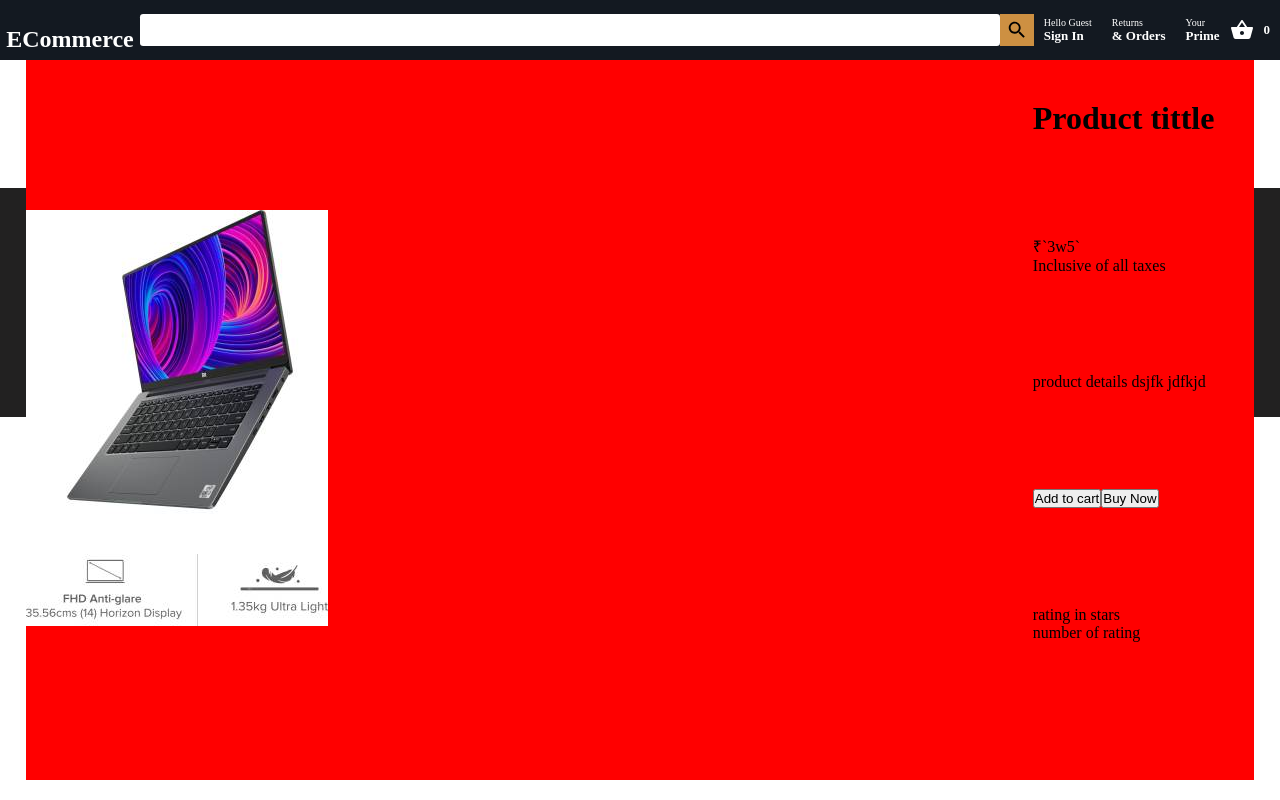
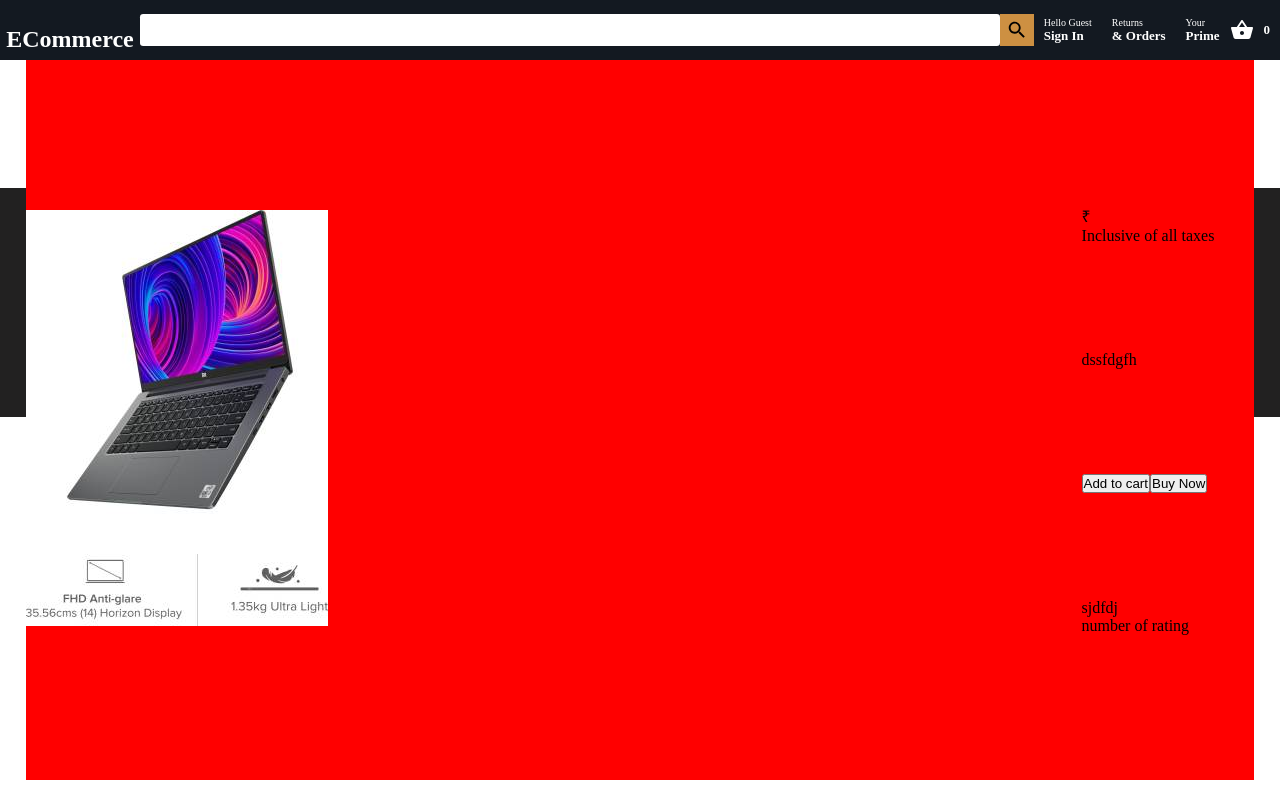
Before and after one commit to Tusharsolanki077/E-Commerce, a React (Create React App) app in the folder frontend/: page /product/1 in a window 1280 px wide. Built offline with nearby package versions, Linux system fonts and the light colour scheme; no server answers.

Commit message:
Fixed error to fetch data for productDetails components

```diff
--- a/frontend/src/actions/productAction.js
+++ b/frontend/src/actions/productAction.js
@@ -39,7 +39,7 @@ export const getProductDetails = (id) => async (dispatch)=>{
 
         dispatch({
             type: PRODUCT_DETAILS_SUCCESS,
-            payload: data,
+            payload: data.product,
         })
 
     }catch(error){
--- a/frontend/src/components/layout/loader/loader.js
+++ b/frontend/src/components/layout/loader/loader.js
@@ -5,12 +5,12 @@ const loader = () => {
     return (
         <div className='loader_body'>
 
-            <div class="dots-container">
-                <div class="dots"></div>
-                <div class="dots"></div>
-                <div class="dots"></div>
-                <div class="dots"></div>
-                <div class="dots"></div>
+            <div className="dots-container">
+                <div className="dots"></div>
+                <div className="dots"></div>
+                <div className="dots"></div>
+                <div className="dots"></div>
+                <div className="dots"></div>
             </div>
 
         </div>
--- a/frontend/src/components/product/productDetails.js
+++ b/frontend/src/components/product/productDetails.js
@@ -1,5 +1,6 @@
 import React , { useEffect  } from 'react'
 import './productDetails.css'
+import { useParams } from 'react-router-dom';
 import img from '../../assets/mi 1.jpeg'
 
 import { getProductDetails } from '../../actions/productAction';
@@ -7,14 +8,22 @@ import { getProductDetails } from '../../actions/productAction';
 import { useDispatch, useSelector } from 'react-redux';
 
 
-const ProductDetails = ({ match }) => {
+const ProductDetails = (  ) => {
 
     const dispatch = useDispatch();
-    const product = useSelector(state => state.ProductDetails);
+
+    const {id} = useParams();
+
 
     useEffect(() => {
-        dispatch(getProductDetails('63d213c6497f18d9bba36087'));
-      }, [dispatch ]);
+        dispatch(getProductDetails(id));
+    }, [dispatch, id]);
+
+
+    const product = useSelector(state => state.productDetails.product);
+
+
+
 
 
     return (
@@ -30,21 +39,21 @@ const ProductDetails = ({ match }) => {
                 </div>
                 <div className='right_container'>
                     <div className='product_tittle'>
-                        <h1>Product tittle</h1>
+                        <h1>{product.name}</h1>
                     </div>
                     <div>
-                        <span>₹`3w5`</span>
+                        <span>₹{product.price}</span>
                         <p>Inclusive of all taxes</p>
                     </div>
                     <div className='about_product'>
-                        <p>product details dsjfk jdfkjd</p>
+                        <p>dssfdgfh</p>
                     </div>
                     <div className='btns'>
                         <button type="submit">Add to cart</button>
                         <button type="submit">Buy Now</button>
                     </div>
                     <div className='rating'>
-                        <p>rating in stars</p>
+                        <p>sjdfdj</p>
                         <p>number of rating</p>
                     </div>
 
--- a/frontend/src/reducers/productReducer.js
+++ b/frontend/src/reducers/productReducer.js
@@ -84,7 +84,7 @@ export function productDetailsReducer (state = { product: {} }, action)  {
         case PRODUCT_DETAILS_SUCCESS:
             return {
                 loading: false,
-                products: action.payload,
+                product: action.payload,
             };
         case PRODUCT_DETAILS_FAIL:
             return {
```
